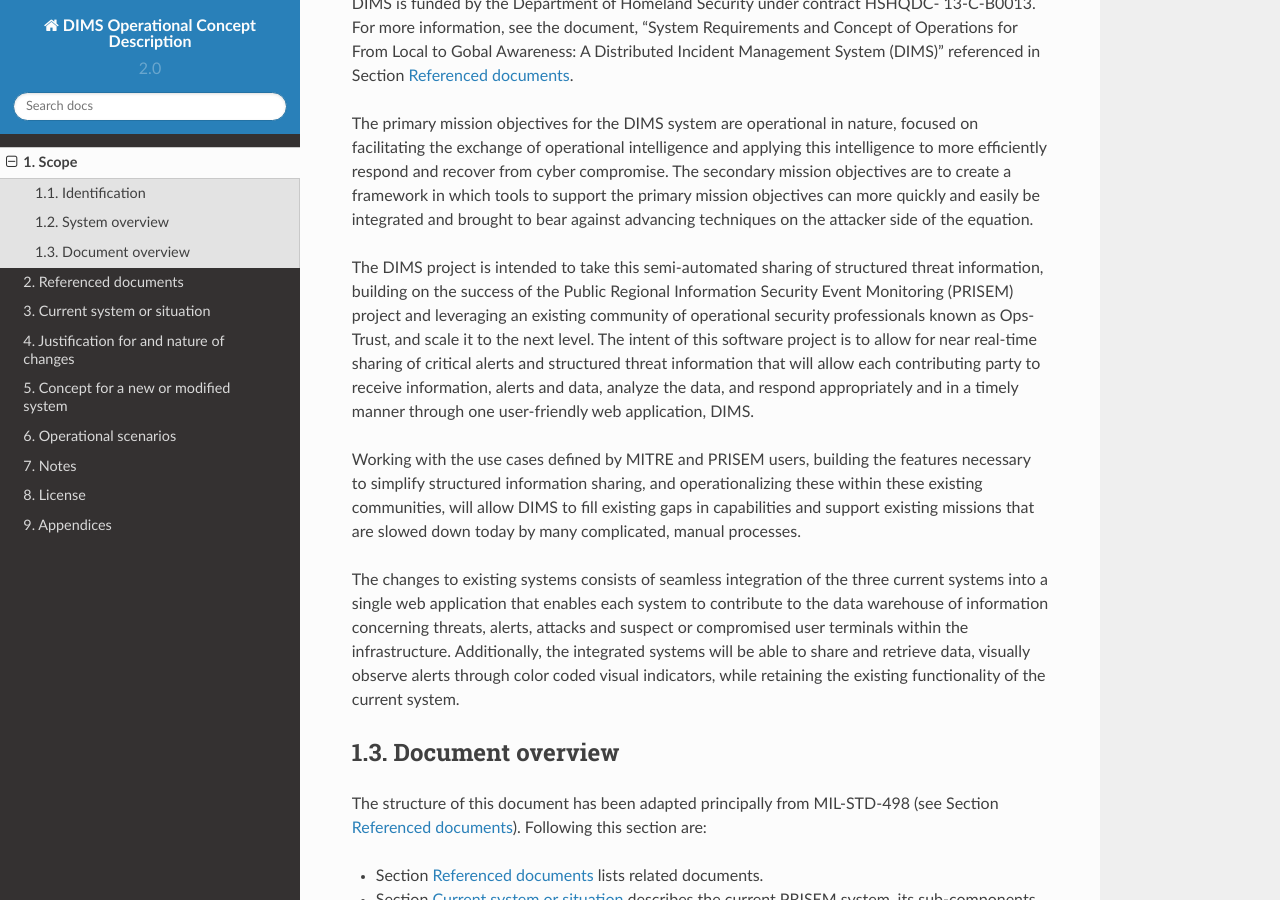
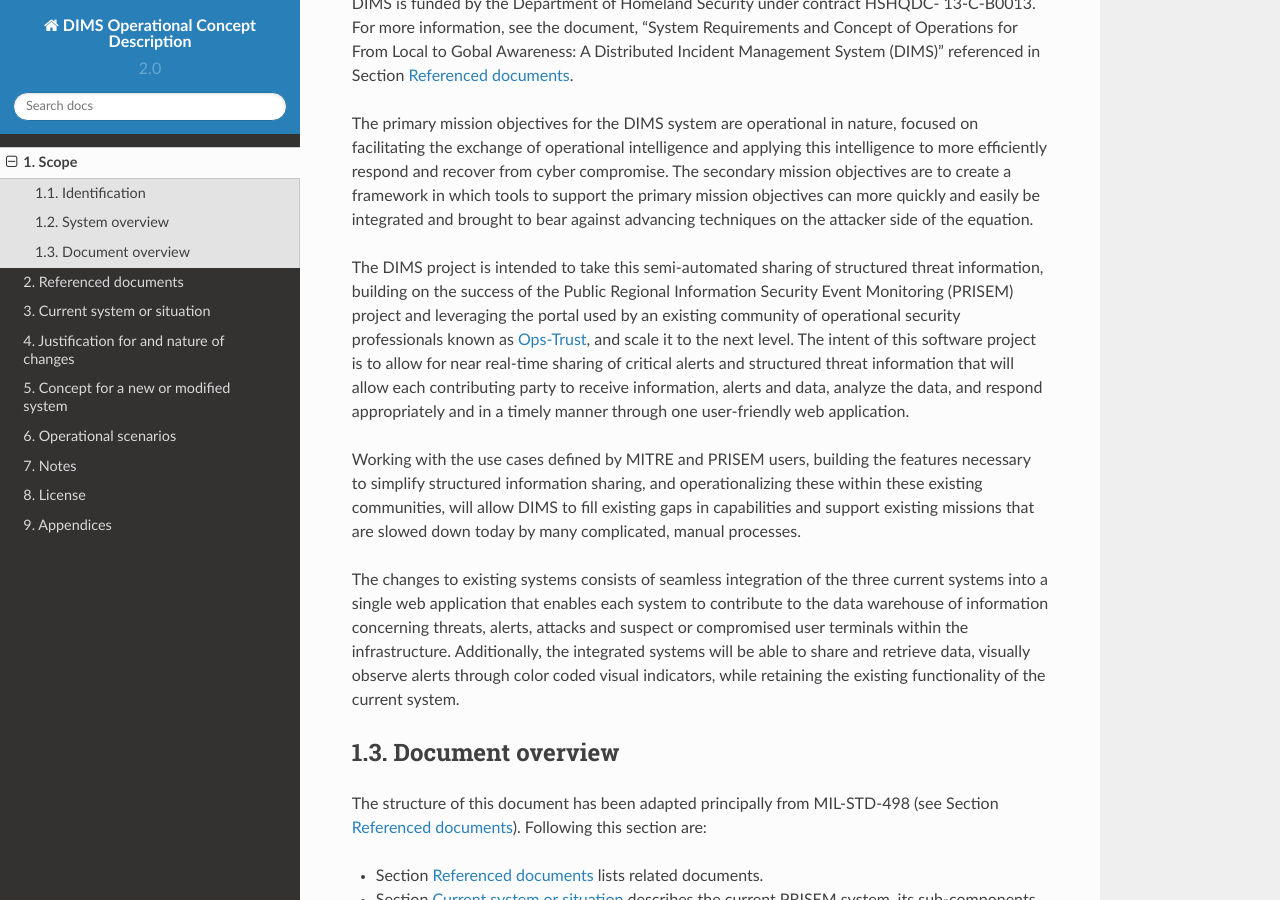
Before and after one commit to uw-dims/dims-ocd, a Sphinx documentation site: the page built from docs/source/scope.rst, in a window 1280 px wide and 900 px high, scrolled down 352 px. Built offline with Sphinx 7.4.7 and the Read the Docs theme 2.0.0, drawn with Linux system fonts in a browser that asks for light colours.

Commit message:
Update scope section on Ops-Trust

```diff
--- a/docs/source/scope.rst
+++ b/docs/source/scope.rst
@@ -31,13 +31,16 @@
 
 The DIMS project is intended to take this semi-automated sharing of structured
 threat information, building on the success of the Public Regional Information
-Security Event Monitoring (PRISEM) project and leveraging an existing community
-of operational security professionals known as Ops- Trust, and scale it to the
+Security Event Monitoring (PRISEM) project and leveraging the portal used by
+an existing community
+of operational security professionals known as `Ops-Trust`_, and scale it to the
 next level. The intent of this software project is to allow for near real-time
 sharing of critical alerts and structured threat information that will allow
 each contributing party to receive information, alerts and data, analyze the
 data, and respond appropriately and in a timely manner through one
-user-friendly web application, DIMS.
+user-friendly web application.
+
+.. _Ops-Trust: https://ops-trust.net
 
 Working with the use cases defined by MITRE and PRISEM users, building the
 features necessary to simplify structured information sharing, and
```
